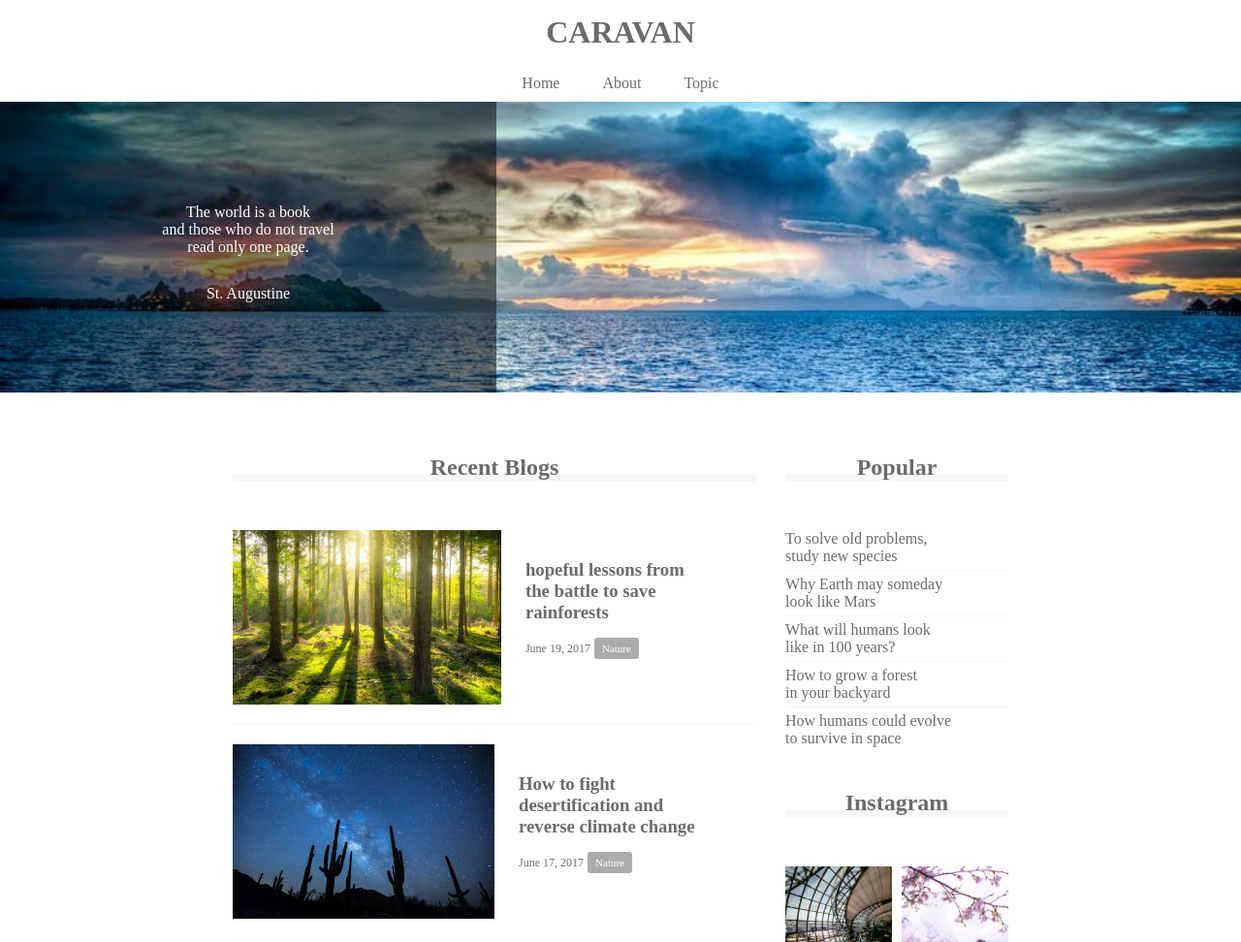
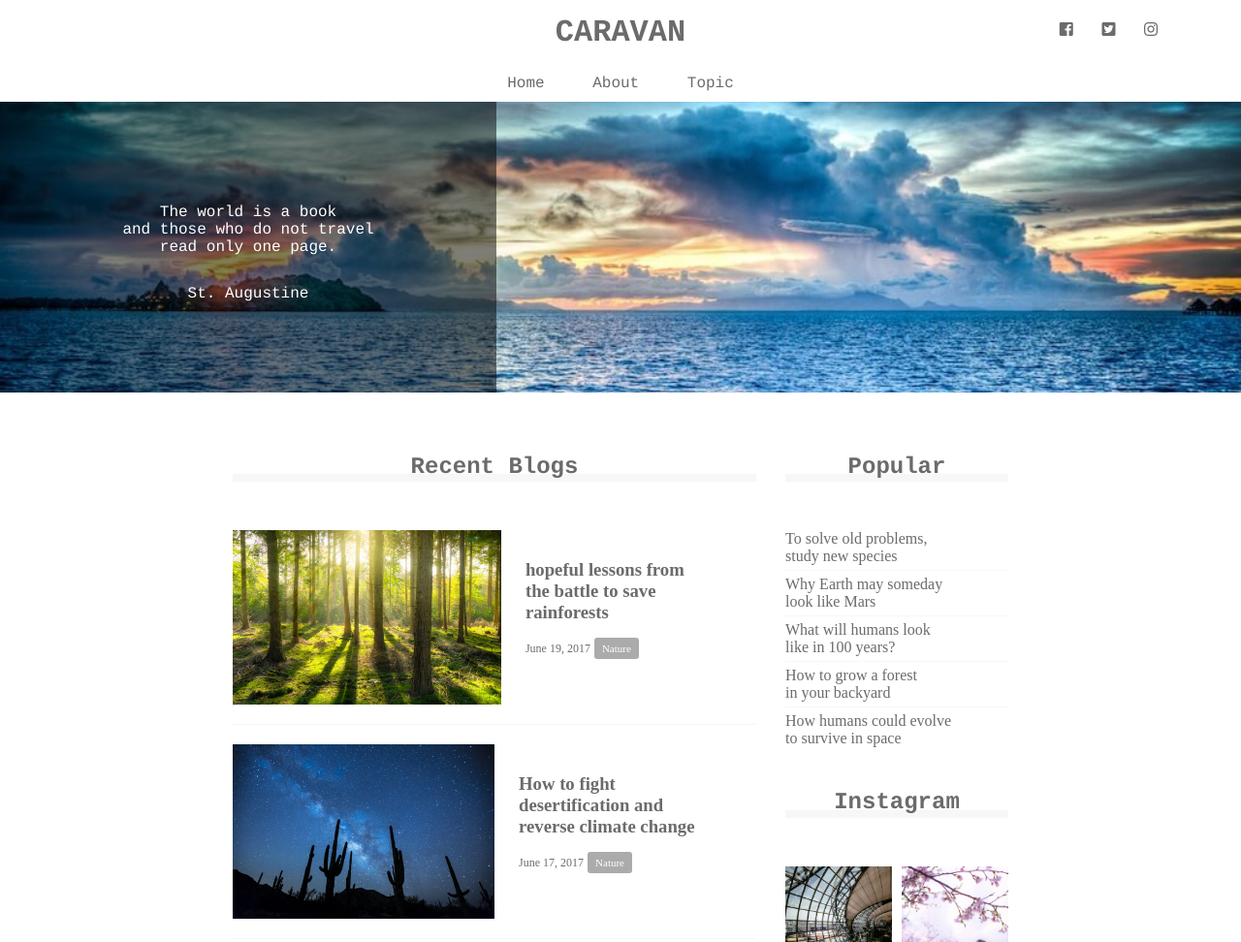
Before and after one commit to coacer/caravan, a plain HTML site: page index.html in a window 1280 px wide. Shown: the top 972 px of the page at 97% size. Drawn offline with Linux system fonts and the light colour scheme.

Commit message:
[Finish] 1-8

```diff
--- a/index.html
+++ b/index.html
@@ -3,6 +3,7 @@
 <head>
   <meta charset="UTF-8">
   <!-- CSSファイルの読み込み -->
+  <link rel="stylesheet" href="https://use.fontawesome.com/releases/v5.0.13/css/all.css" >
   <link rel="stylesheet" href="style.css">
   <title>CARAVAN</title>
 </head>
@@ -11,6 +12,11 @@
     <h1 class="headline">
       <a href="index.html">CARAVAN</a>
     </h1>
+    <div class="social">
+      <i class="fab fa-facebook-square"></i>
+      <i class="fab fa-twitter-square"></i>
+      <i class="fab fa-instagram"></i>
+    </div>
   </header>
   <nav>
     <ul class="nav-list">
--- a/style.css
+++ b/style.css
@@ -15,7 +15,12 @@ a {
   clear: both;
 }
 
+header, nav, h2, .main-visual, footer {
+  font-family: Chalkduster, "Bradley Hand", Courier, "Segoe Print", sans-serif;
+}
+
 header {
+  position: relative;
   width: 90%;
   padding: 15px 0;
   margin: 0 auto;
@@ -24,6 +29,17 @@ header {
 
 header .headline {
   font-size: 32px;
+}
+
+.social {
+  position: absolute;
+  top: 22px;
+  right: 22px;
+}
+
+.social i {
+  display: inline-block;
+  margin-left: 20px;
 }
 
 .nav-list {
```
